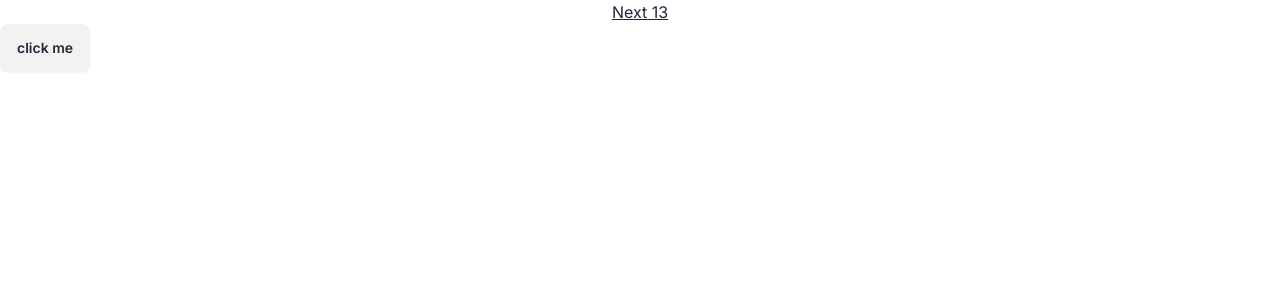
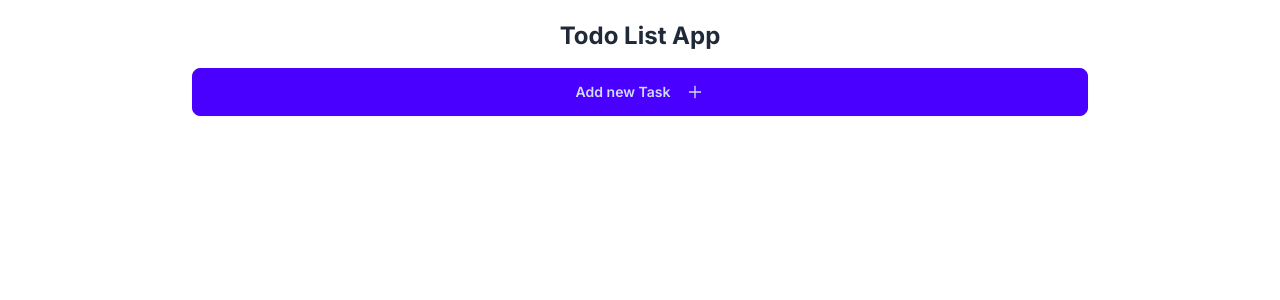
Before and after one commit to SeoDongOk/youtube_Next13_Todo, a Next.js app in the folder simple-todoapp/: page / in a window 1280 px wide. Shown: the top 300 px of the page. Built offline with nearby package versions, Linux system fonts and the light colour scheme.

Commit message:
@add AddTaskBtn

```diff
--- /dev/null
+++ b/simple-todoapp/app/components/AddTeask.tsx
@@ -0,0 +1,14 @@
+import React from "react";
+import { AiOutlinePlus } from "react-icons/ai";
+
+const AddTeask = () => {
+  return (
+    <div>
+      <button className="btn btn-primary w-full">
+        Add new Task <AiOutlinePlus className="ml-2" size={18} />{" "}
+      </button>
+    </div>
+  );
+};
+
+export default AddTeask;
--- a/simple-todoapp/app/page.tsx
+++ b/simple-todoapp/app/page.tsx
@@ -1,8 +1,12 @@
+import AddTeask from "./components/AddTeask";
+
 export default function Home() {
   return (
-    <main>
-      <h1 className="text-center underline">Next 13</h1>
-      <button className="btn">click me</button>
+    <main className="max-w-4xl mx-auto mt-4">
+      <div className="text-center my-5 flex flex-col gap-4">
+        <h1 className="text-2xl font-bold">Todo List App</h1>
+        <AddTeask />
+      </div>
     </main>
   );
 }
--- a/simple-todoapp/package.json
+++ b/simple-todoapp/package.json
@@ -11,7 +11,8 @@
   "dependencies": {
     "next": "14.0.3",
     "react": "^18",
-    "react-dom": "^18"
+    "react-dom": "^18",
+    "react-icons": "^4.12.0"
   },
   "devDependencies": {
     "@types/node": "^20",
```
Also changed, not shown: 1 other file (tests, documents, lock files or other folders).
